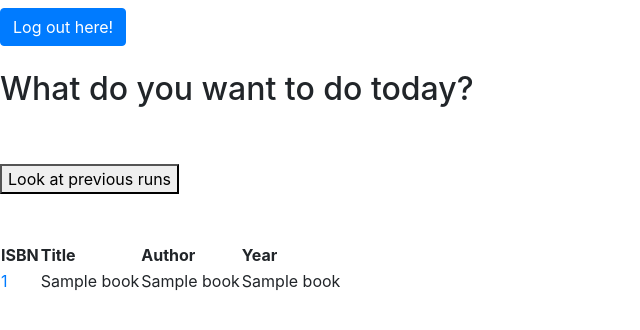
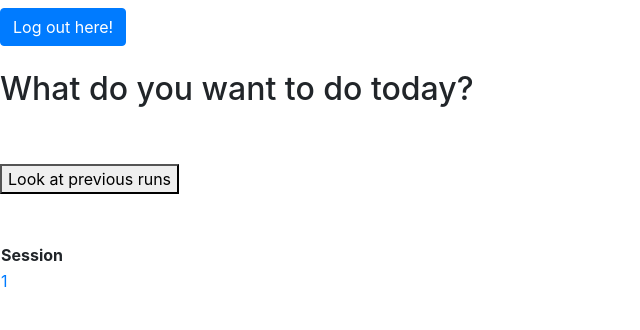
Before and after one commit to faridhode/ENGO551_WalkSafe, a Flask app: page /home.html in a window 1280 px wide. Shown: the part 48-378 px from the top of the page, without its empty margins (0-640 px from the left). Run offline with Flask 3, Linux system fonts and the light colour scheme; a database or web service that is not in the repository returns one stand-in record (values such as "Sample title"); some libraries are stand-ins or nearby versions.

Commit message:
Update home.html

```diff
--- a/templates/home.html
+++ b/templates/home.html
@@ -31,25 +31,21 @@
 
         <table>
             <tr>
-                <th>ISBN</th>
-                <th>Title</th>
-                <th>Author</th>
-                <th>Year</th>
+                <th>Session</th>
+
             </tr>
 
             {% for row in rows %}
             <tr>
                 <td><a href="{{ url_for('book', isbn=row[0]) }}">{{row[0] }}</a></td>
-                <td>{{row[1] }}</td>
-                <td>{{row[2] }}</td>
-                <td>{{row[3] }}</td>
+
             </tr>
             {% endfor %}
 
         </table>
 
         {% else %}
-            <p> There were no matches for your search.</p>
+            <p> You don't have any runs yet! </p>
         {% endif %}
 
 
```
